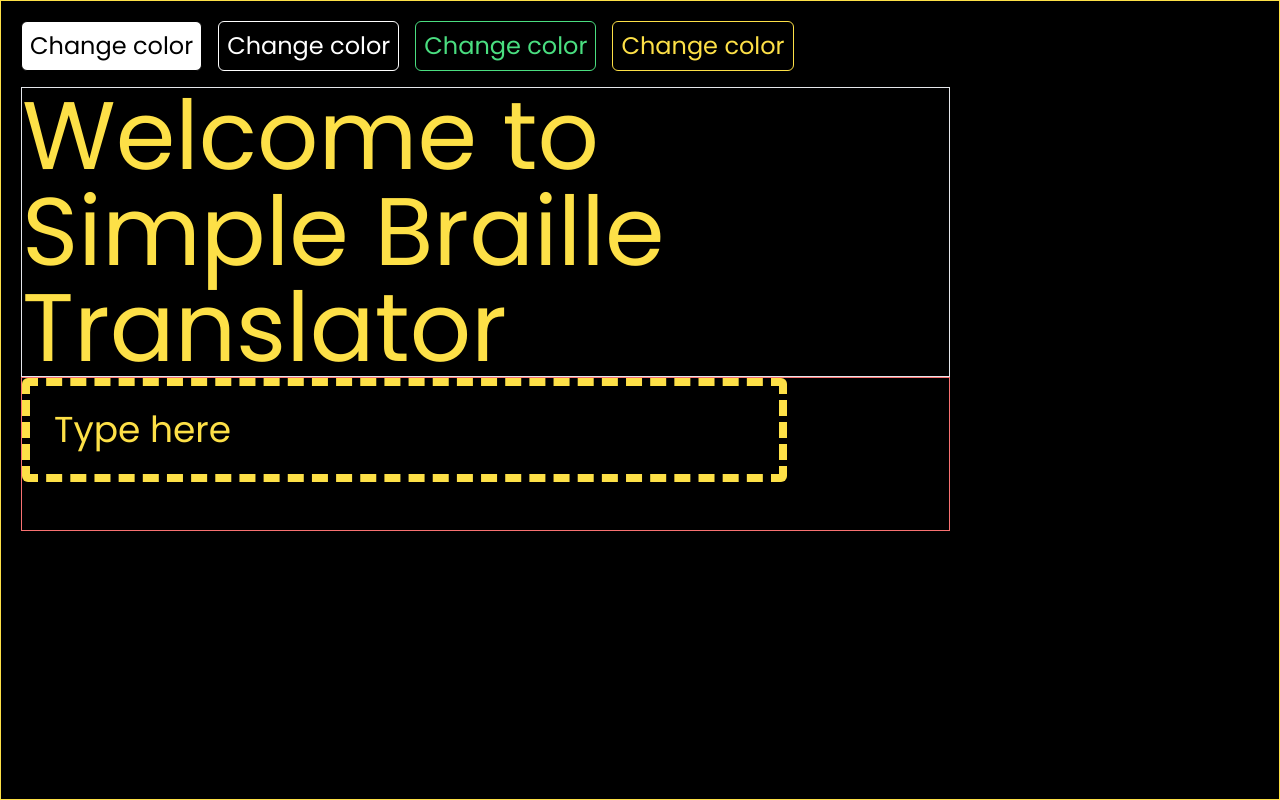
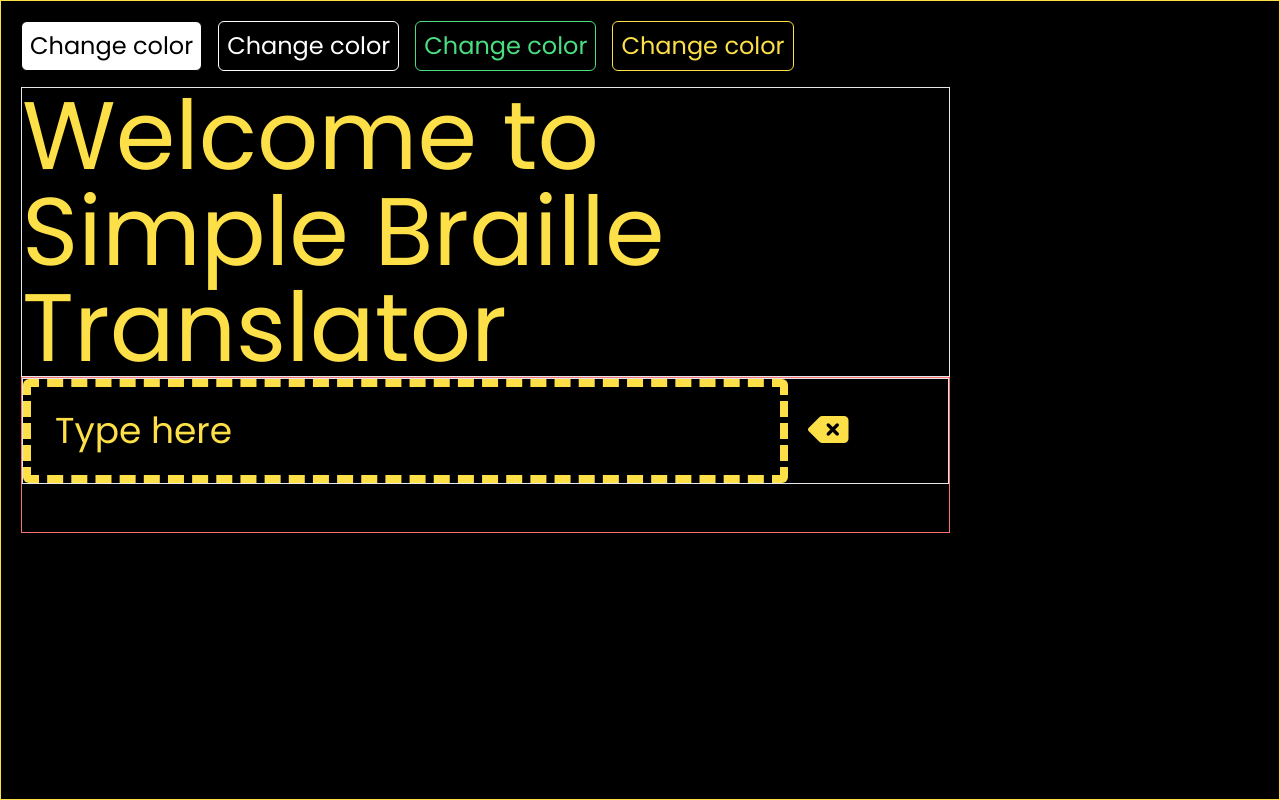
Before and after one commit to migauth/braille-translator, a Vue app: page / in a window 1280 px wide. Built offline with nearby package versions, Linux system fonts and the light colour scheme.

Commit message:
add clear button

```diff
--- a/src/components/TranslatorInput.vue
+++ b/src/components/TranslatorInput.vue
@@ -1,10 +1,14 @@
 <script setup>
 import { computed, reactive } from 'vue'
-import { inputStyles } from '@/state'
+import { inputStyles, siteStyles } from '@/state'
 
 const searchTerm = reactive({
   query: ''
 })
+
+const clearInput = () => {
+  searchTerm.query = ''
+}
 
 const textToBraille = (text) => {
   const brailleDict = {
@@ -63,16 +67,31 @@ const textToBraille = (text) => {
 const inputClass = computed(() => {
   return `${inputStyles.value.width} ${inputStyles.value.border} ${inputStyles.value.background} ${inputStyles.value.rounded} ${inputStyles.value.placeholder} ${inputStyles.value.text} ${inputStyles.value.padding}`
 })
+
+const buttonClass = computed(() => {
+  return `${siteStyles.value.border} ${siteStyles.value.text} ${siteStyles.value.text} ${siteStyles.value.padding}`
+})
 </script>
 
 <template>
   <div>
-    <form @submit.prevent>
-      <div class="">
-        <input type="text" placeholder="Type here" :class="inputClass" v-model="searchTerm.query" />
-      </div>
-    </form>
-    <div class="w-fit placeholder-yellow-300 text-4xl p-6">
+    <div class="border flex">
+      <form @submit.prevent>
+        <div>
+          <input
+            id="textInput"
+            type="text"
+            placeholder="Type here"
+            :class="inputClass"
+            v-model="searchTerm.query"
+          />
+        </div>
+      </form>
+      <button :class="buttonClass" class="border-none text-4xl" @click="clearInput">
+        <i class="fa-solid fa-delete-left" />
+      </button>
+    </div>
+    <div class="w-full text-4xl p-6 overflow-auto break-words">
       {{ textToBraille(searchTerm.query) }}
     </div>
   </div>
```
